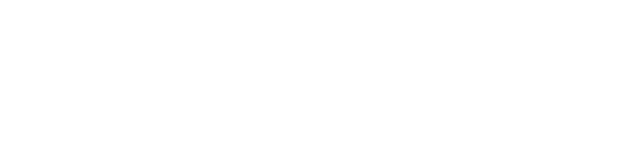
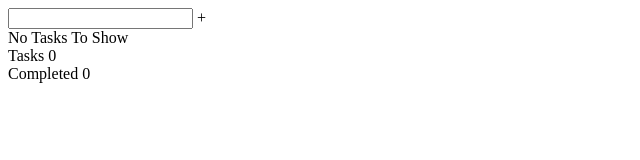
Before and after one commit to Kmg11/EWS_TO-DO_List, a plain HTML site: page index.html in a window 1280 px wide. Shown: the whole page, without its empty margins (0-640 px from the left). Drawn offline with Linux system fonts and the light colour scheme.

Commit message:
Create HTML structure

```diff
--- a/index.html
+++ b/index.html
@@ -8,6 +8,25 @@
 </head>
 <body>
 
+	<div class="todo-container">
+		<div class="add-task">
+			<input type="text" name="addtask">
+			<span class="plus">+</span>
+		</div>
+		<div class="tasks-content">
+			<span class="no-tasks-message">No Tasks To Show</span>
+		</div>
+
+		<div class="task-stats">
+			<div class="tasks-count">
+				Tasks <span>0</span>
+			</div>
+			<div class="tasks-completed">
+				Completed <span>0</span>
+			</div>
+		</div>
+	</div>
+
 	<script src="js/main.js"></script>
 </body>
 </html>
```
